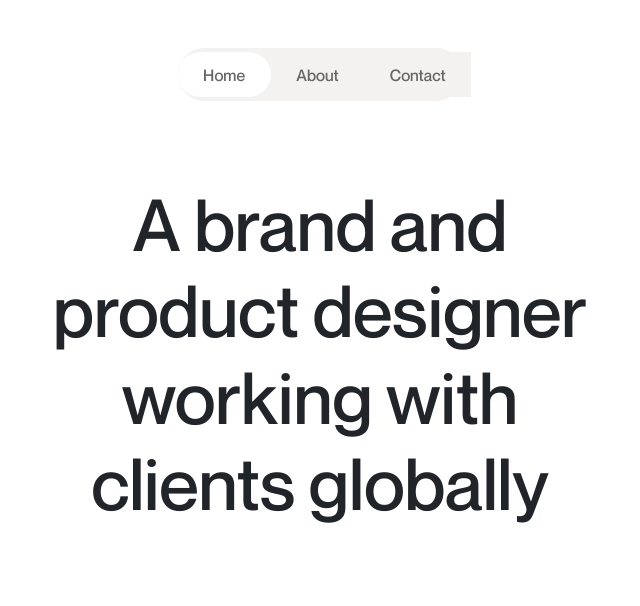
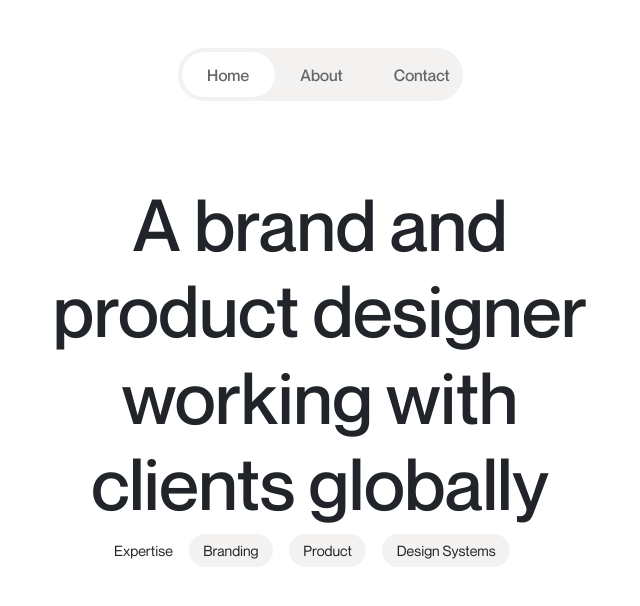
Before and after one commit to federicaarosio/vue-ohstudio, a Vue app: page / in a window 1280 px wide. Shown: the top 606 px of the page, without its empty margins (320-960 px from the left). Built offline with nearby package versions, Linux system fonts and the light colour scheme.

Commit message:
added style to navigation

```diff
--- a/src/components/AppHeader.vue
+++ b/src/components/AppHeader.vue
@@ -2,8 +2,8 @@
 
     <div class="container">
         <div class="row">
-        <div class="col-8 col-md-3 mx-auto d-flex justify-content-evenly text-center custom-nav text-center custom-mb-big mt-5">
-            <div v-for="(link, index) in linkItems" :key="index" >
+            <div class="col-10 col-md-3 mx-auto d-flex justify-content-between text-center custom-nav custom-mb-big mt-5">
+                <div v-for="(link, index) in linkItems" :key="index" class="text-center" >
                     <router-link :to="{ name: link.routeName }" :class="{ 'active': $route.name === link.routeName }" class="custom-menu-item">
                         <span>{{ link.label }}</span>
                     </router-link>
@@ -39,17 +39,21 @@ export default {
     </script>
 
     <style lang="scss" scoped>
+    @use '../style/partials/variables' as *;
+
     .custom-nav {
-    background-color: #f3f2f1;
+        background-color: $primary-color;
         border-radius: 35px;
-    padding: 0.9rem  0;
+        padding: 0.9rem 0.25rem;
 
         .custom-menu-item {
-        background-color: #f3f2f1;
+            // background-color: $primary-color;
             text-decoration: none;
-        color: #666666;
+            color: $text-color;
             font-weight: 500;
             padding: 0.8rem 1.6rem;
+            border-radius: 35px;
+            transition: background-color 0.5s;
         }
 
         .active {
--- a/src/pages/HomePage.vue
+++ b/src/pages/HomePage.vue
@@ -8,12 +8,30 @@
                     </h1>
                 </div>
             </div>
+            <div class="row">
+                <div class="col-12 mx-auto d-flex justify-content-center align-items-center custom-fs-small">
+                    <div class="me-3 text-center">
+                        Expertise
+                    </div>
+                    <div v-for='expertise in expertiseList' class="custom-badge me-3 text-center">
+                        {{ expertise }}
+                    </div>
+                </div>
+            </div>
         </div>
     </section>
 </template>
 <script>
 export default {
-    name: 'HomePage'
+    name: 'HomePage',
+    data() {
+        return {
+            expertiseList:
+            [
+                'Branding', 'Product', 'Design Systems'
+            ]
+        }
+    },
 }
 </script>
 <style lang="">
--- a/src/style/general.scss
+++ b/src/style/general.scss
@@ -49,3 +49,14 @@ body {
     font-size: $fs-big;
     font-weight: 500;
 }
+
+.custom-fs-small {
+    font-size: $fs-small;
+    font-weight: 400;
+}
+
+.custom-badge {
+    padding: 0.35rem 0.9rem;
+    background-color: $primary-color;
+    border-radius: 35px;
+}
--- a/src/style/partials/_variables.scss
+++ b/src/style/partials/_variables.scss
@@ -1,5 +1,10 @@
 //Font sizes
 $fs-big: 4.5rem;
+$fs-small: 0.9rem;
 
 //Margins
 $margin-bottom-big: 5rem;
+
+//Colors
+$primary-color: rgba(232, 229, 228, 0.5);
+$text-color: #666666;
```
Lines whose indentation alone changed are shown as unchanged.
